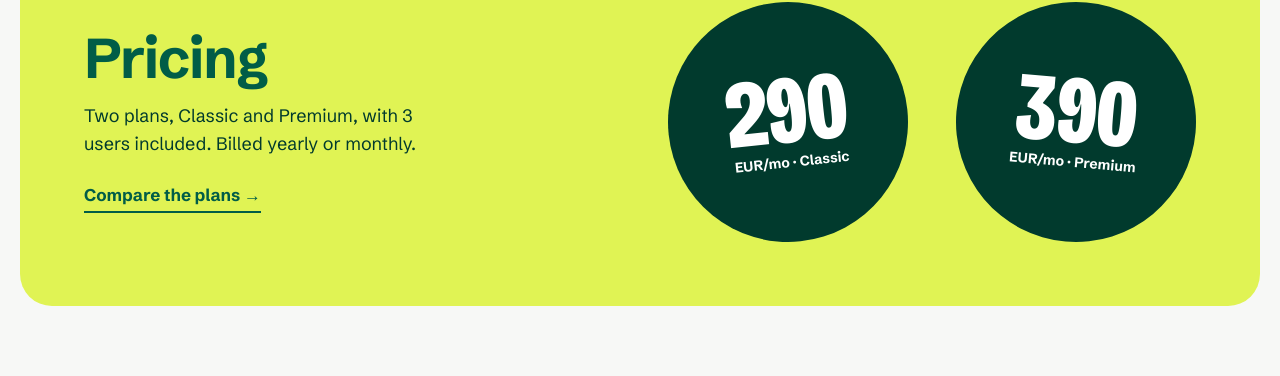
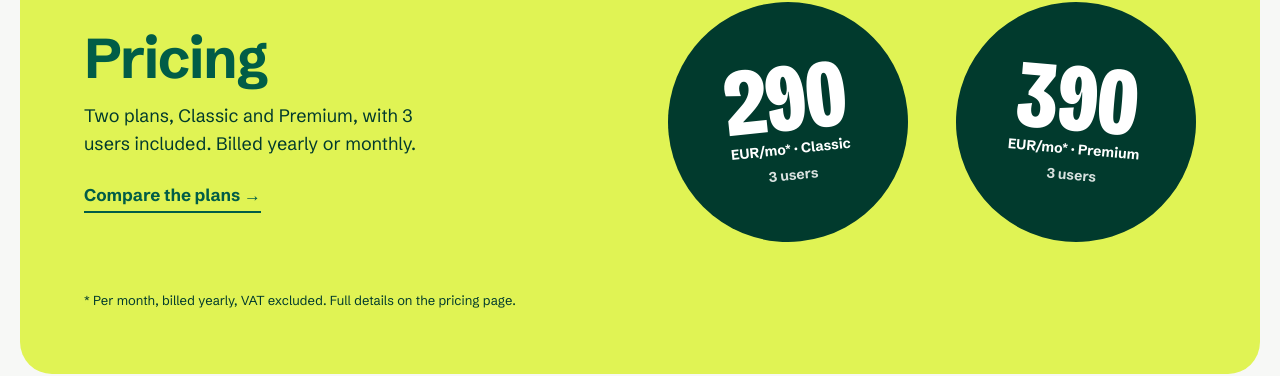
Before and after one commit to sidoine-dantin/traviosoft-website, a Next.js app: page /en in a window 1280 px wide. Shown: the part 2508-2884 px from the top of the page. Built offline with nearby package versions, Linux system fonts and the light colour scheme; no server answers.

Commit message:
Home prices: 3 users on each coin; asterisk note for yearly billing and VAT
Co-Authored-By: Claude Opus 5.5 <noreply@anthropic.com>
Claude-Session: https://claude.ai/code/session_01HXYegL644AGif4wV1Aa86b

```diff
--- a/src/app/[locale]/page.tsx
+++ b/src/app/[locale]/page.tsx
@@ -84,11 +84,12 @@ export default async function HomePage({ params }: Props) {
             <p style={{ marginTop: 24 }}><Link href="/pricing" className="arrow" style={{ color: 'var(--green)' }}>{h.priceLink} →</Link></p>
           </div>
           <div className="coin">
-            <span className="n num">{PRICES.classic.yearly}</span><span className="lbl">{h.coin1}</span>
+            <span className="n num">{PRICES.classic.yearly}</span><span className="lbl">{h.coin1}</span><span className="lbl users">{h.coinUsers}</span>
           </div>
           <div className="coin">
-            <span className="n num">{PRICES.premium.yearly}</span><span className="lbl">{h.coin2}</span>
+            <span className="n num">{PRICES.premium.yearly}</span><span className="lbl">{h.coin2}</span><span className="lbl users">{h.coinUsers}</span>
           </div>
+          <p className="price-note"><Link href="/pricing">{h.priceNote}</Link></p>
         </div>
         <div className="wrap" style={{ marginTop: 'clamp(56px, 8vw, 96px)', color: 'var(--green)' }}>
           <KeyFacts facts={h.facts} />
--- a/src/app/globals.css
+++ b/src/app/globals.css
@@ -218,6 +218,10 @@
 /* ---------- price coins ---------- */
 .coins { display: grid; grid-template-columns: 1fr auto auto; gap: 48px; align-items: center; background: var(--yellow); border-radius: 32px; padding: clamp(32px, 5vw, 64px); }
 .coins .muted { color: var(--deep); }
+.coin .users { margin-top: 4px; opacity: .85; }
+.price-note { grid-column: 1 / -1; margin: 0; font-size: 13px; color: var(--deep); }
+.price-note a { color: inherit; text-decoration: none; }
+.price-note a:hover { text-decoration: underline; }
 .coin { width: 240px; height: 240px; border-radius: 50%; display: grid; place-content: center; text-align: center; background: var(--deep); color: var(--white); transform: rotate(-6deg); }
 .coin + .coin { transform: rotate(5deg); }
 .coin .n { font-family: var(--figure); font-weight: 800; font-variation-settings: "wdth" 75; font-size: 96px; line-height: .85; }
--- a/src/content/en/home.ts
+++ b/src/content/en/home.ts
@@ -41,8 +41,10 @@ export const home: SiteContent['home'] = {
     'The request, the quote, the bookings, the payments and the invoices are on the same trip, and the whole team sees the same thing.',
   priceTitle: 'Pricing',
   priceBody: `Two plans, Classic and Premium, with ${PRICES.usersIncluded} users included. Billed yearly or monthly.`,
-  coin1: 'EUR/mo · Classic',
-  coin2: 'EUR/mo · Premium',
+  coin1: 'EUR/mo* · Classic',
+  coin2: 'EUR/mo* · Premium',
+  coinUsers: `${PRICES.usersIncluded} users`,
+  priceNote: '* Per month, billed yearly, VAT excluded. Full details on the pricing page.',
   priceLink: 'Compare the plans',
   facts: [
     { k: 'Price', v: `From ${PRICES.classic.yearly} EUR a month, ${PRICES.usersIncluded} users included` },
--- a/src/content/es/home.ts
+++ b/src/content/es/home.ts
@@ -41,8 +41,10 @@ export const home: SiteContent['home'] = {
     'La solicitud, el presupuesto, las reservas, los cobros y las facturas están en el mismo viaje, y todo el equipo ve lo mismo.',
   priceTitle: 'Precios',
   priceBody: `Dos planes, Classic y Premium, con ${PRICES.usersIncluded} usuarios incluidos. Pago anual o mensual.`,
-  coin1: 'EUR/mes · Classic',
-  coin2: 'EUR/mes · Premium',
+  coin1: 'EUR/mes* · Classic',
+  coin2: 'EUR/mes* · Premium',
+  coinUsers: `${PRICES.usersIncluded} usuarios`,
+  priceNote: '* Al mes, pago anual, IVA no incluido. Todos los detalles en la página de precios.',
   priceLink: 'Comparar planes',
   facts: [
     { k: 'Precio', v: `Desde ${PRICES.classic.yearly} EUR al mes, ${PRICES.usersIncluded} usuarios incluidos` },
--- a/src/content/fr/home.ts
+++ b/src/content/fr/home.ts
@@ -41,8 +41,10 @@ export const home: SiteContent['home'] = {
     'La demande, le devis, les réservations, les paiements et les factures sont sur le même voyage, et toute l’équipe voit la même chose.',
   priceTitle: 'Tarifs',
   priceBody: `Deux offres, Classic et Premium, avec ${PRICES.usersIncluded} utilisateurs inclus. Facturation annuelle ou mensuelle.`,
-  coin1: 'EUR/mois · Classic',
-  coin2: 'EUR/mois · Premium',
+  coin1: 'EUR/mois* · Classic',
+  coin2: 'EUR/mois* · Premium',
+  coinUsers: `${PRICES.usersIncluded} utilisateurs`,
+  priceNote: '* Par mois, facturation annuelle, hors TVA. Tous les détails sur la page Tarifs.',
   priceLink: 'Comparer les offres',
   facts: [
     { k: 'Prix', v: `Dès ${PRICES.classic.yearly} EUR par mois, ${PRICES.usersIncluded} utilisateurs inclus` },
--- a/src/content/types.ts
+++ b/src/content/types.ts
@@ -208,7 +208,7 @@ export type SiteContent = {
     steps: { time: string; title: string; body: string; job: JobSlug }[];
     stepGo: string;
     baTitle: string; beforeTitle: string; beforeScraps: { i: ScrapIcon; t: string }[]; afterTitle: string; afterBody: string;
-    priceTitle: string; priceBody: string; coin1: string; coin2: string; priceLink: string;
+    priceTitle: string; priceBody: string; coin1: string; coin2: string; coinUsers: string; priceNote: string; priceLink: string;
     facts: { k: string; v: string }[];
   };
   jobs: Record<JobSlug, JobPage>;
```
